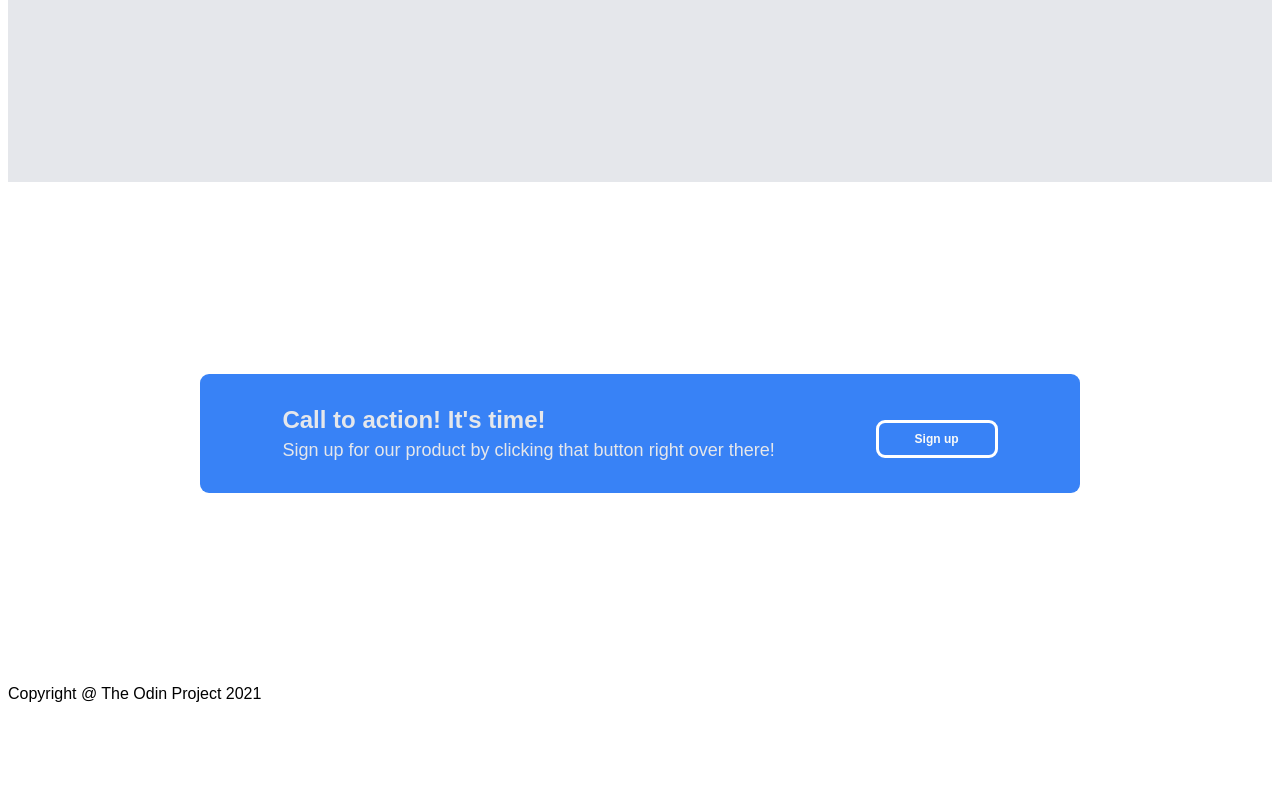
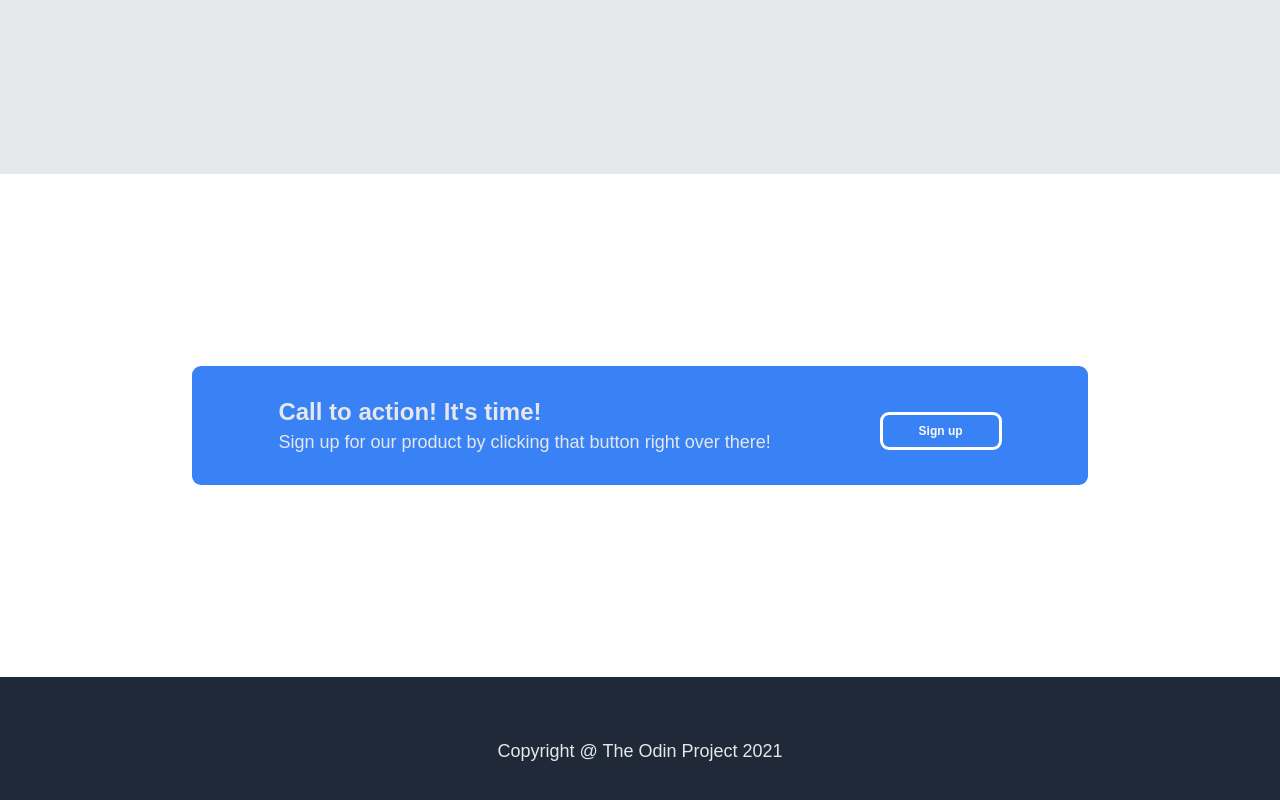
Before and after one commit to Mythpoke/Landing-Page, a plain HTML site: page index.html in a window 1280 px wide. Shown: the part 1405-2205 px from the top of the page. Before the commit the page ends 2116 px from the top, so only its background shows below. Drawn offline with Linux system fonts and the light colour scheme.

Commit message:
Update footer

```diff
--- a/index.html
+++ b/index.html
@@ -64,7 +64,8 @@
         </div>
 
         <div class="footer">
-            <div>Copyright @ The Odin Project 2021</div>
+            <div class="footer_text">Copyright @ The Odin Project 2021</div>
         </div>
+
     </body>
 </html>
--- a/style.css
+++ b/style.css
@@ -2,11 +2,17 @@
     font-family: sans-serif;
 }
 
+ body {
+    margin: 0;
+    padding: 0;
+}
 
 /*header*/
 
 .header {
     background: #1f2937;
+    margin: 0;
+    padding: 0;
 }
 
 .small-header {
@@ -177,3 +183,18 @@ h3 {
     font-size: 24px;
     font-weight: bold;
 }
+
+/*footer*/
+
+.footer {
+    background: #1f2937;
+    padding: 4em;
+}
+
+.footer_text {
+    font-size: 18px;
+    color: #E5E7EB;
+    display: flex;
+    justify-content: center;
+    align-items: center;
+}
```
